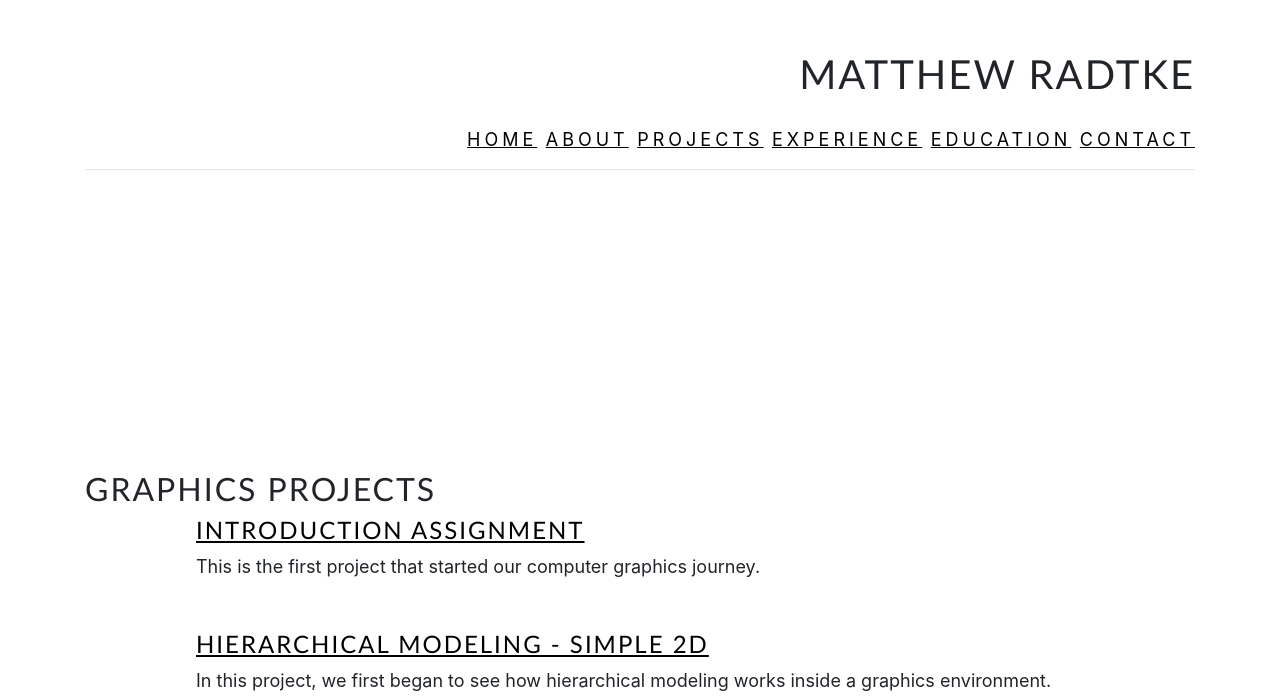
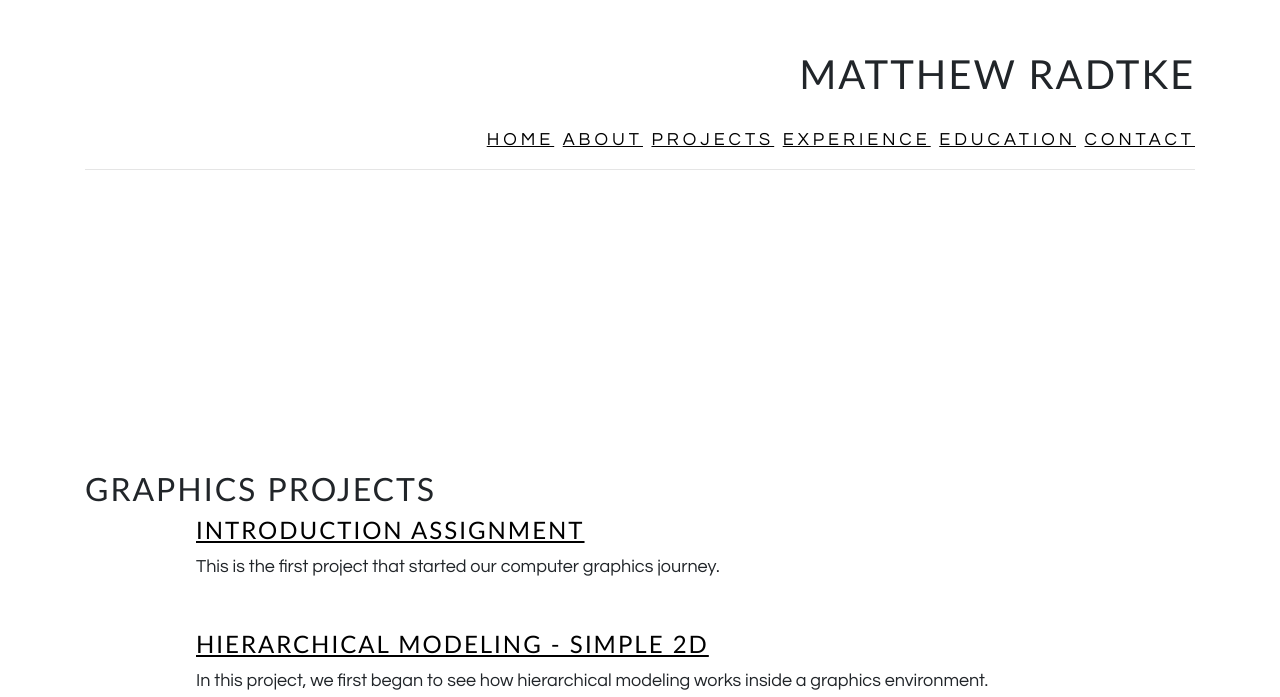
Before and after one commit to mradtke9019/MyWebsiteCSL, a plain HTML site: page graphics.html in a window 1280 px wide. Shown: the part 270-967 px from the top of the page. Drawn offline with nearby package versions, Linux system fonts and the light colour scheme.

Commit message:
Font change and typo fix.

```diff
--- a/css/style.css
+++ b/css/style.css
@@ -45,9 +45,6 @@ h1, h2, h3, h4{
     display:inline;
 }
 
-li {
-    font-size:large;
-}
 ul {
     list-style-type:none;
 }
@@ -57,6 +54,7 @@ a, a:visited {
     text-decoration:underline;
 }
 
-p {
+p, li{
     font-size:large;
+    font-family:'Century Gothic';
 }
```
Also changed, not shown: index.html (+2 -2 lines).
